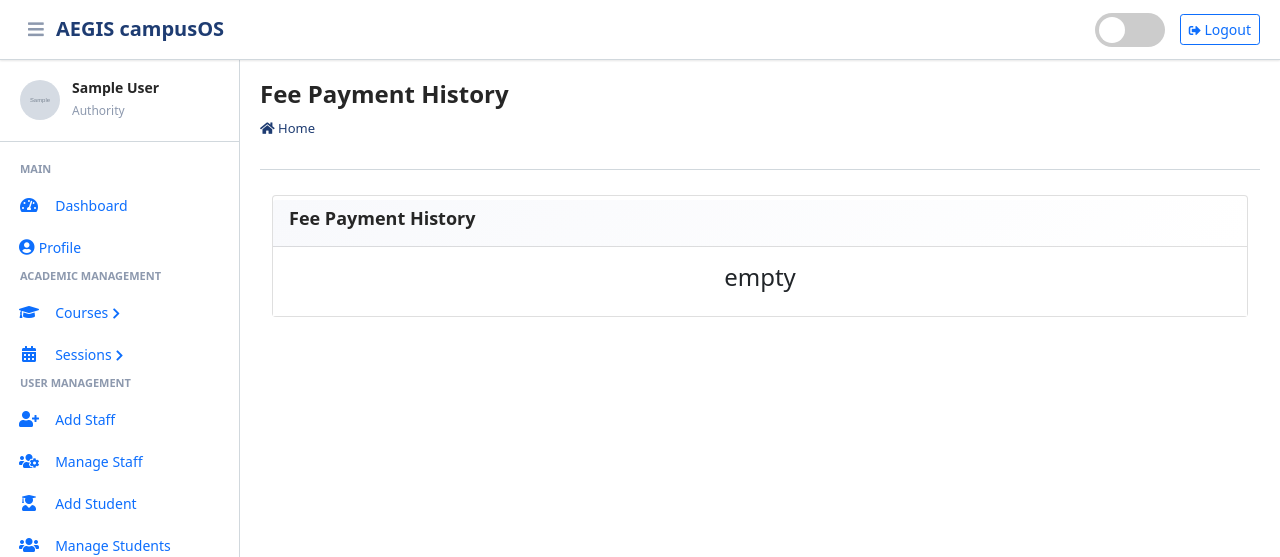
After one commit to Jashnoor-gill/ArcReactor, a Django app: page /fees/payments/history/ in a window 1280 px wide. The commit adds this page. Shown: the top 557 px of the page. Run offline with Django 3.2, Linux system fonts and the light colour scheme; a user stored in the database is signed in; tables that the repository leaves empty hold one stand-in row (values such as "Sample post"); grey boxes marked "Sample" are stand-in pictures; some libraries are stand-ins or nearby versions.

Commit message:
Update fee management UI: replace course with roll number, remove collect payment and defaulters link, add empty payment history page

```diff
--- a/main_app/hod_views.py
+++ b/main_app/hod_views.py
@@ -1041,12 +1041,17 @@ def manage_fee_structures(request):
     courses = Course.objects.all()
     sessions = Session.objects.all()
 
+    # Attach a sample roll_number attribute to each structure (if any student_fee exists)
+    for s in structures:
+        sf = StudentFee.objects.filter(fee_structure=s).select_related('student').first()
+        s.roll_number = getattr(sf.student, 'id', '') if sf else ''
+
     context = {
         'structures': structures,
         'courses': courses,
         'sessions': sessions,
         'page_title': 'Manage Fee Structure',
-        'fee_types': FeeStructure.FEE_TYPE_CHOICES
+        'fee_types': FeeStructure.FEE_TYPE_CHOICES,
     }
     return render(request, 'hod_template/manage_fee_structures.html', context)
 
--- /dev/null
+++ b/main_app/templates/hod_template/fee_payment_history.html
@@ -0,0 +1,22 @@
+{% extends 'main_app/base.html' %}
+{% load static %}
+{% block page_title %}{{page_title}}{% endblock page_title %}
+
+{% block content %}
+<section class="content">
+    <div class="container-fluid">
+        <div class="row">
+            <div class="col-md-12">
+                <div class="card">
+                    <div class="card-header">
+                        <h3 class="card-title">{{page_title}}</h3>
+                    </div>
+                    <div class="card-body text-center">
+                        <h4>empty</h4>
+                    </div>
+                </div>
+            </div>
+        </div>
+    </div>
+</section>
+{% endblock content %}
--- a/main_app/templates/hod_template/manage_fee_structures.html
+++ b/main_app/templates/hod_template/manage_fee_structures.html
@@ -36,7 +36,7 @@
                                 {% for structure in structures %}
                                 <tr>
                                     <td>{{ forloop.counter }}</td>
-                                    <td>{{structure.course}}</td>
+                                    <td>{{ structure.roll_number }}</td>
                                     <td>{{structure.session}}</td>
                                     <td>{{structure.get_fee_type_display}}</td>
                                     <td>₹{{structure.amount}}</td>
--- a/main_app/templates/main_app/erpnext_sidebar.html
+++ b/main_app/templates/main_app/erpnext_sidebar.html
@@ -191,12 +191,7 @@
                         <span class="nav-text">Payment History</span>
                     </a>
                 </div>
-                <div class="nav-item">
-                    {% url 'fee_defaulters_report' as fee_defaulters_report %}
-                    <a href="{{ fee_defaulters_report }}" class="nav-link {% if 'defaulters' in request.path %}active{% endif %}">
-                        <span class="nav-text">Fee Defaulters</span>
-                    </a>
-                </div>
+                <!-- Fee Defaulters removed per admin request -->
             </div>
         </div>
 
```
Also changed, not shown: main_app/templates/hod_template/student_fee_list.html (+1 -7 lines).
